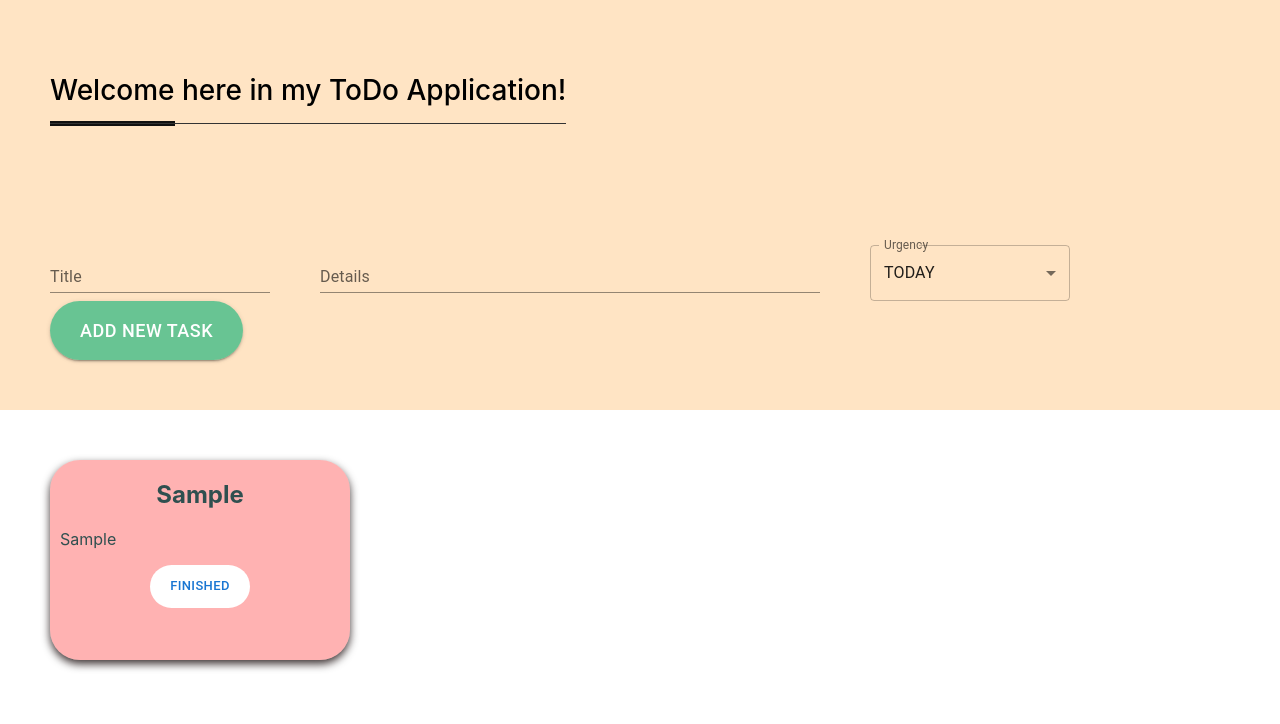
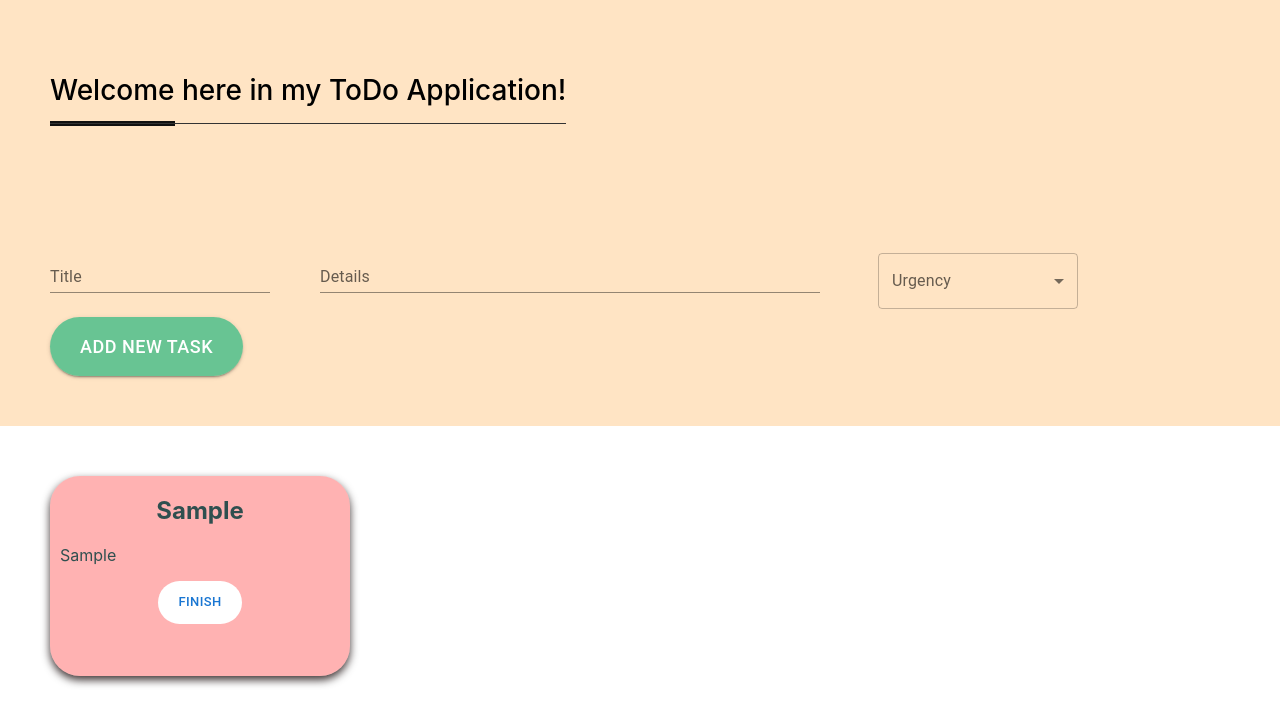
Before and after one commit to kovesdieszter/SimpleToDo, a React (Create React App) app in the folder simpletodo/: page / in a window 1280 px wide. Both pictures are taken after typing "Sample", "Sample" into the empty fields and a click on the button "ADD NEW TASK". Shown: the top 724 px of the page. Built offline with nearby package versions, Linux system fonts and the light colour scheme.

Commit message:
feat: implement finish task

```diff
--- a/simpletodo/src/components/CardForTask.tsx
+++ b/simpletodo/src/components/CardForTask.tsx
@@ -3,9 +3,11 @@ import '../Card.css';
 import {UrgentType} from "../enums/UrgentType";
 import {Button} from "@mui/material";
 
-type props = {item: Task};
+type props = {
+    item: Task,
+    finishTask(fnTask: string):void};
 
-const CardForTask = ({item}: props) => {
+const CardForTask = ({item, finishTask}: props) => {
 
     const color = () => {
         let bcColor = "";
@@ -26,12 +28,16 @@ const CardForTask = ({item}: props) => {
         return bcColor;
     }
     console.log(color);
+
+
     return (
         <div className="card" style={{"backgroundColor": color()}}>
             <h2 className={"cardTitle"}>{item.title}</h2>
             <p className={"cardDetails"}>{item.details}</p>
             <div className={"buttonDiv"}>
-                <Button className={"cardButton"}> Finished </Button>
+                <Button className={"cardButton"} onClick={() => {
+                    finishTask(item.title)
+                }}> Finish </Button>
             </div>
         </div>
     )
--- a/simpletodo/src/components/Container.tsx
+++ b/simpletodo/src/components/Container.tsx
@@ -1,6 +1,6 @@
 import {UrgentType} from "../enums/UrgentType";
 import {Button, Card, FormControl, InputLabel, MenuItem, Select, TextField} from "@mui/material";
-import React, {useEffect, useState} from "react";
+import React, {useEffect, useRef, useState} from "react";
 import {Task} from "../classes/Task";
 import CardForTask from "./CardForTask";
 
@@ -24,7 +24,7 @@ const MainContainer = () => {
     console.log(tasks);
     const cards = tasks.map( (element) => {
             return (
-               <CardForTask item={element}/>
+               <CardForTask item={element} finishTask={finishTask}/>
             )
         }
     )
@@ -43,7 +43,13 @@ const MainContainer = () => {
         return JSON.parse(taskJSON).tasks;
     }
 
-    // @ts-ignore
+    function finishTask(finishedTask: string): void {
+        setTasks(tasks.filter( (task) => {
+            return task.title !== finishedTask;
+        }))
+    }
+
+
     return (
         <>
             <div className={"mainCard"}>
@@ -67,19 +73,20 @@ const MainContainer = () => {
                                    }}/>
                     </div>
                     <div className={"simple"}>
-                        <FormControl style={{"width": "200px"}}>
-                            <InputLabel id="selectOption">Urgency</InputLabel>
-                            <Select labelId="selectOption" label="Label" value={urgentType} onChange={(event) => {
-                                // @ts-ignore
-                                setUrgentType(event.target.value);
-                            }}>
+                        <FormControl sx={{ m: 1, minWidth: 150 }} style={{"width": "200px"}}>
+                            <TextField id={"selectOption"} label={"Urgency"} select>
+                            {/*<Select labelId="selectOption" label="Label" value={urgentType} onChange={(event) => {*/}
+                            {/*    // @ts-ignore*/}
+                            {/*    setUrgentType(event.target.value);*/}
+                            {/*}}>*/}
                                 {Object.keys(UrgentType).map((element: string, index) => (
                                     <MenuItem className={"menuItem"} id={"menuItem"} centerRipple key={index}
                                               value={element}>
                                         {UrgentType[element]}
                                     </MenuItem>
                                 ))}
-                            </Select>
+                            {/*</Select>*/}
+                            </TextField>
                         </FormControl>
                     </div>
                     <div className={"simple"}>
```
